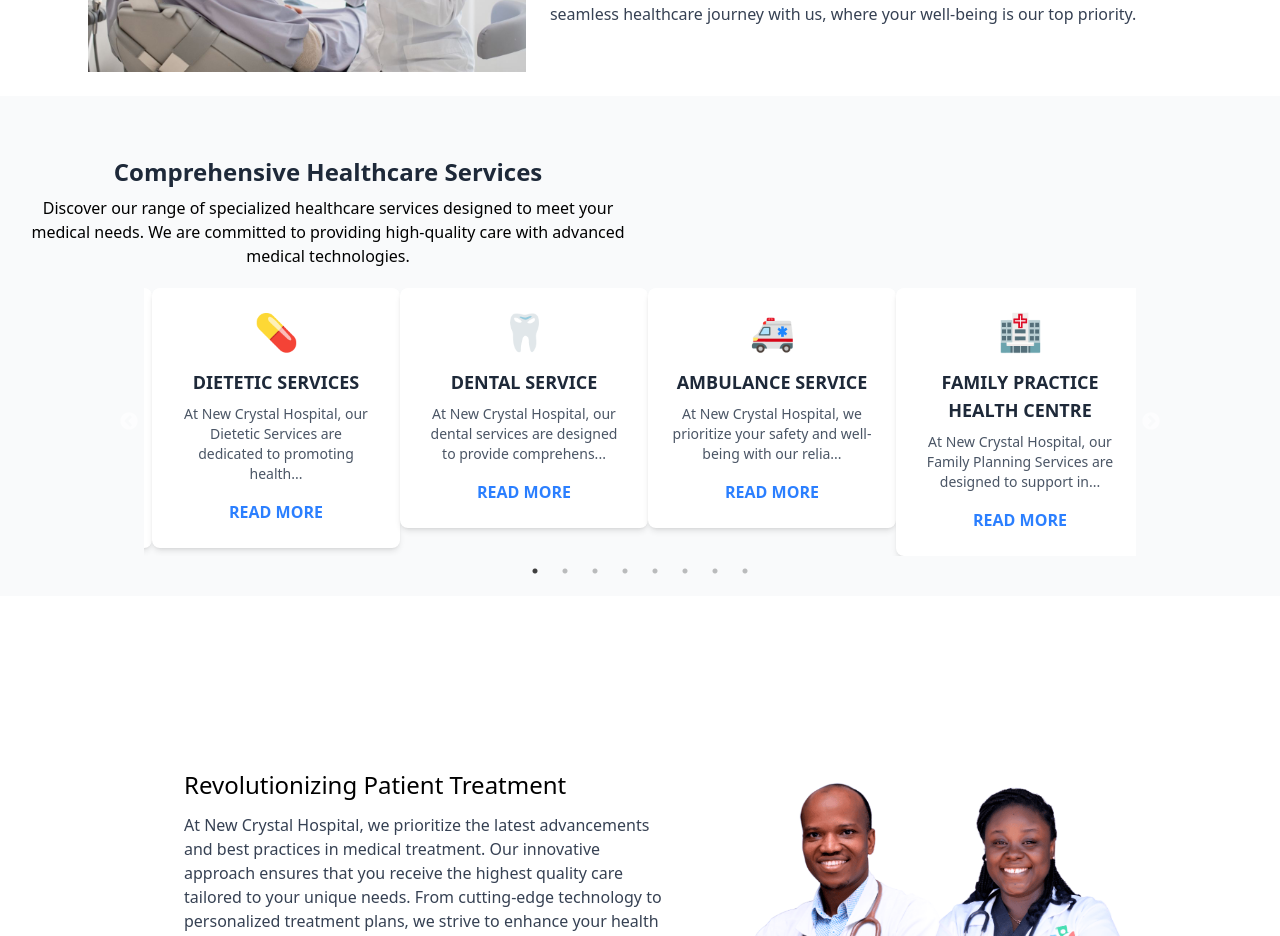
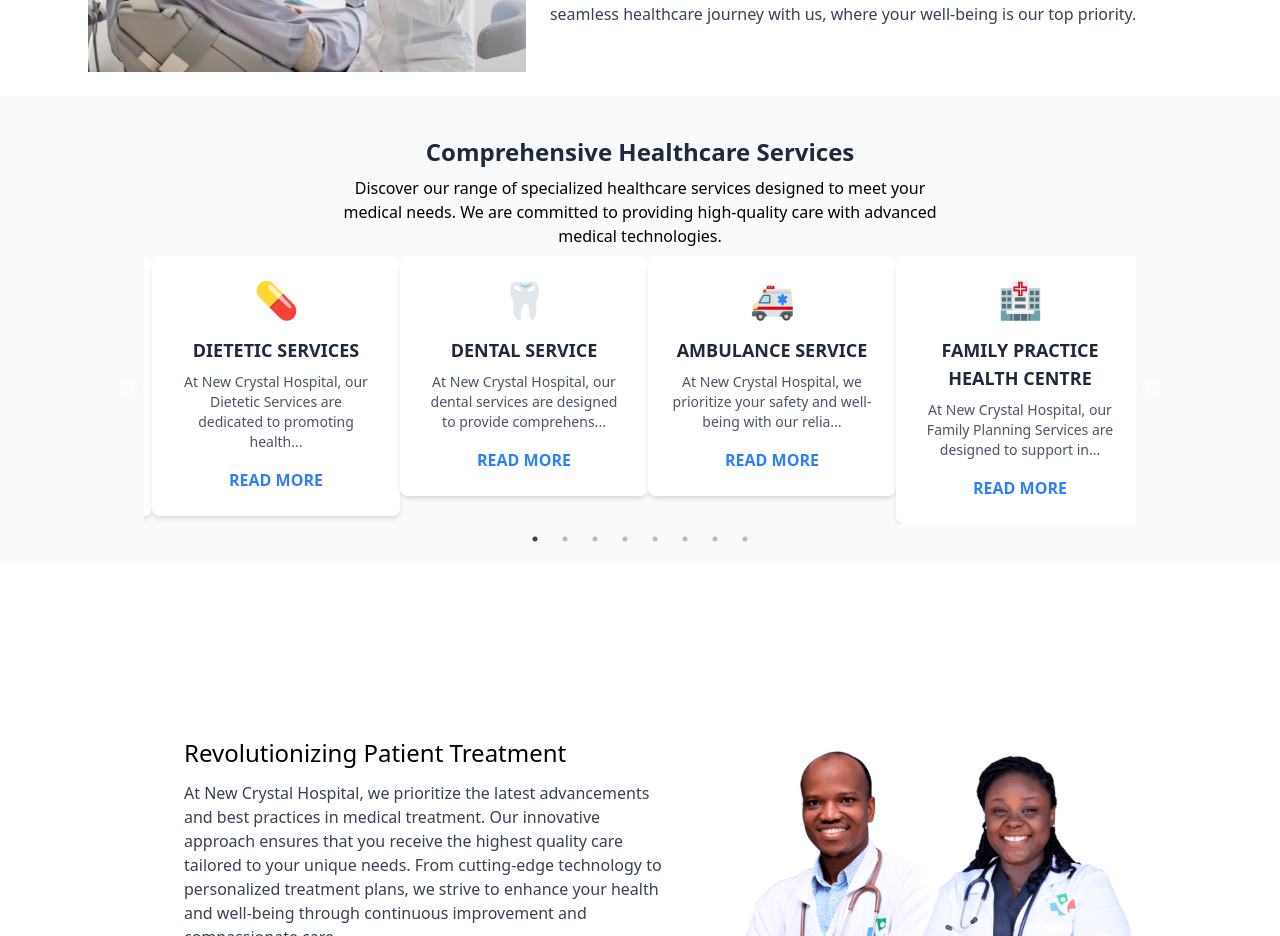
Before and after one commit to MamaFati/Appointment-advert, a React (Vite) app: page / in a window 1280 px wide. Shown: the part 1260-2196 px from the top of the page. Built offline with nearby package versions, Linux system fonts and the light colour scheme.

Commit message:
modify: add responsiveness

```diff
--- a/src/components/Carousel.jsx
+++ b/src/components/Carousel.jsx
@@ -44,7 +44,7 @@ function Carousel() {
           src={slides[currentIndex].image}
           alt="Slide"
           rounded-2xl
-          className=" md:h-dvh lg:h-dvh   object-fit-cover"
+          className=" md:h-dvh lg:h-dvh object-fit-cover md:object-fit-cover"
           initial={{ opacity: 0, x: 100 }}
           animate={{ opacity: 1, x: 0 }}
           exit={{ opacity: 0, x: -100 }}
--- a/src/components/OtherServices.jsx
+++ b/src/components/OtherServices.jsx
@@ -90,7 +90,7 @@ const OtherServices = () => {
 
   return (
     <div className="bg-gray-50 py-10 ">
-      <div className="lg:w-[50%] w-full m-auto my-5 mx-2">
+      <div className="lg:w-[50%] w-full lg:m-auto my-5 mx-2">
         <h2 className="text-2xl lg-text-4xl font-bold text-gray-800 text-center">
           Comprehensive Healthcare Services
         </h2>
```
